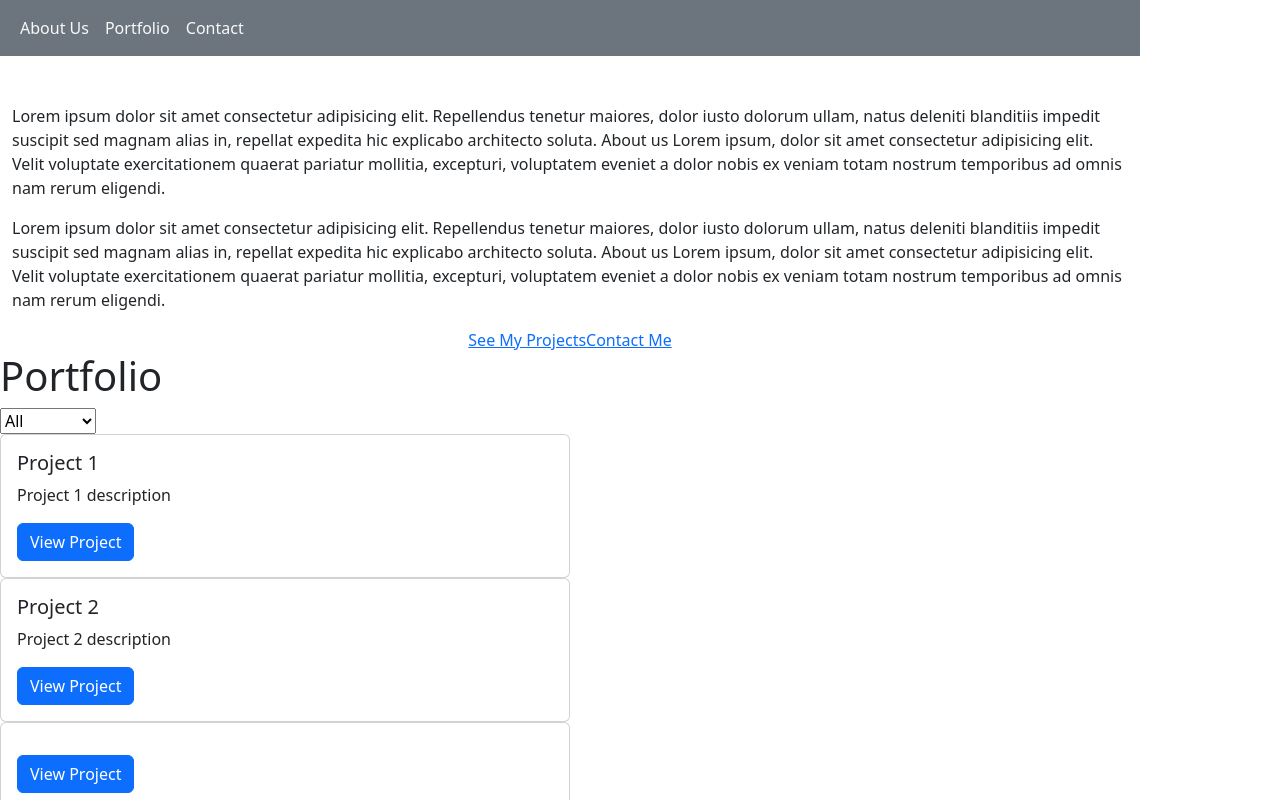
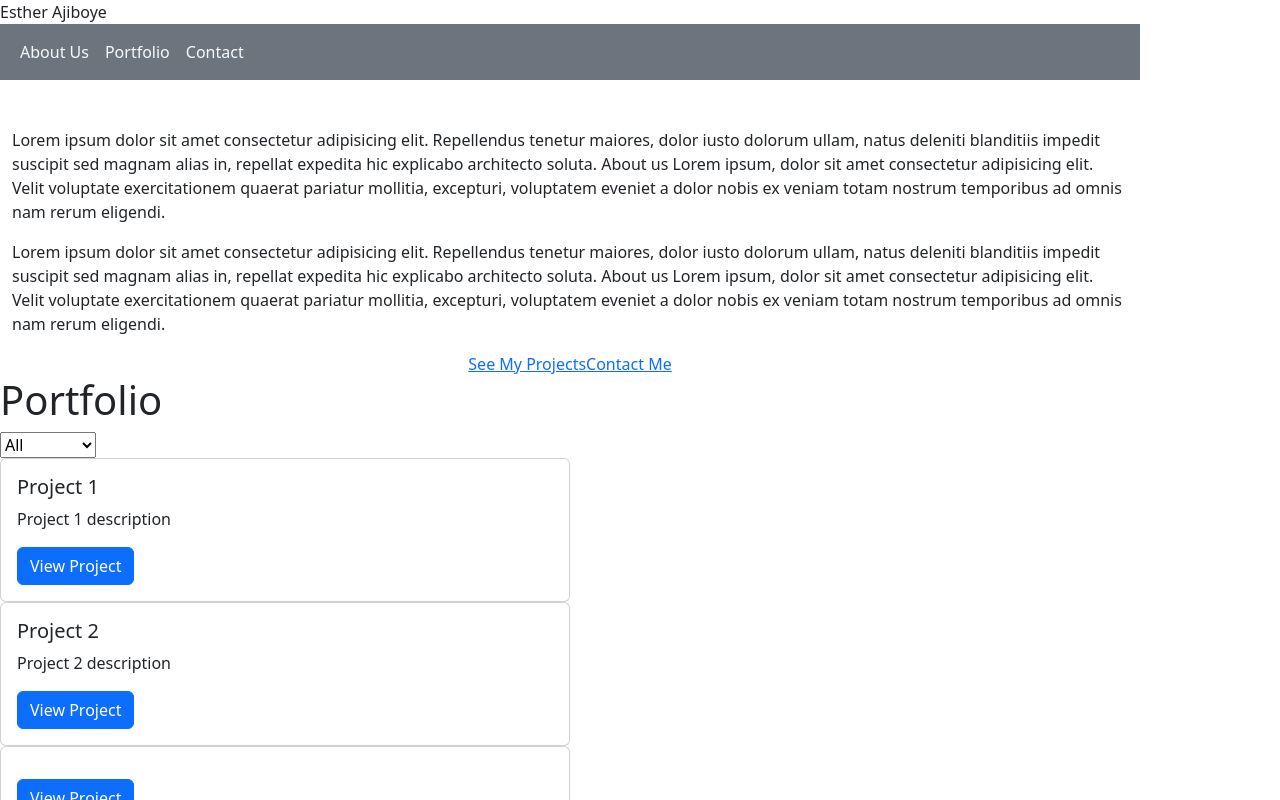
Before and after one commit to e-aji/My-Portfolio-React, a React (Vite) app: page / in a window 1280 px wide. Shown: the top 800 px of the page. Built offline with nearby package versions, Linux system fonts and the light colour scheme.

Commit message:
started working on css

```diff
--- a/src/components/Nav.jsx
+++ b/src/components/Nav.jsx
@@ -5,6 +5,9 @@
 export default function Nav() {
   // The Navbar UI component will render each of the Link elements in the links prop
   return (
+    <div>
+      <div className="logo">Esther Ajiboye</div>
+
       <Navbar
         links={[
           <Link key={1} className="nav-link text-light" to="/about">
@@ -18,5 +21,6 @@
           </Link>,
         ]}
       />
+    </div>
   );
 }
--- a/src/index.css
+++ b/src/index.css
@@ -1,5 +1,7 @@
+@import url('https://fonts.googleapis.com/css2?family=Poppins:ital,wght@0,100;0,200;0,300;0,400;0,500;0,600;0,700;0,800;0,900;1,100;1,200;1,300;1,400;1,500;1,600;1,700;1,800;1,900&display=swap');
+
 :root {
-  font-family: Inter, system-ui, Avenir, Helvetica, Arial, sans-serif;
+  font-family: "Poppins", sans-serif;
   line-height: 1.5;
   font-weight: 400;
 
@@ -12,6 +14,15 @@
   -webkit-font-smoothing: antialiased;
   -moz-osx-font-smoothing: grayscale;
   -webkit-text-size-adjust: 100%;
+}
+
+* {
+  margin: 0;
+  padding: 0;
+}
+
+html {
+  scroll-behavior: smooth;
 }
 
 a {
@@ -55,6 +66,44 @@
   outline: 4px auto -webkit-focus-ring-color;
 }
 
+
+
+
+
+
+
+
+
+
+
+
+
+
+
+
+
+
+
+
+
+
+
+
+
+
+
+
+
+
+
+
+
+
+
+
+
+
+
 @media (prefers-color-scheme: light) {
   :root {
     color: #213547;
```
Lines whose indentation alone changed are shown as unchanged.
